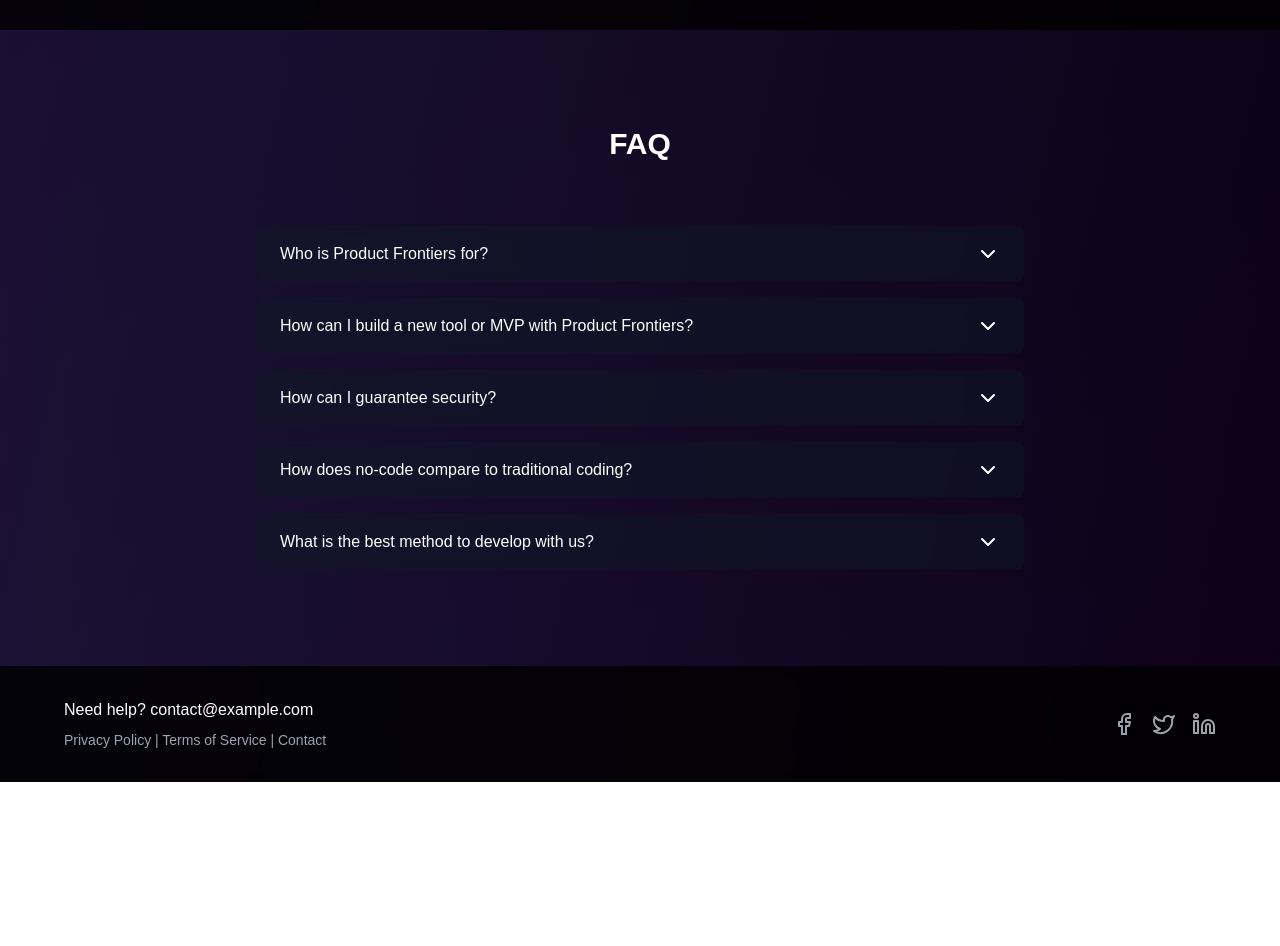
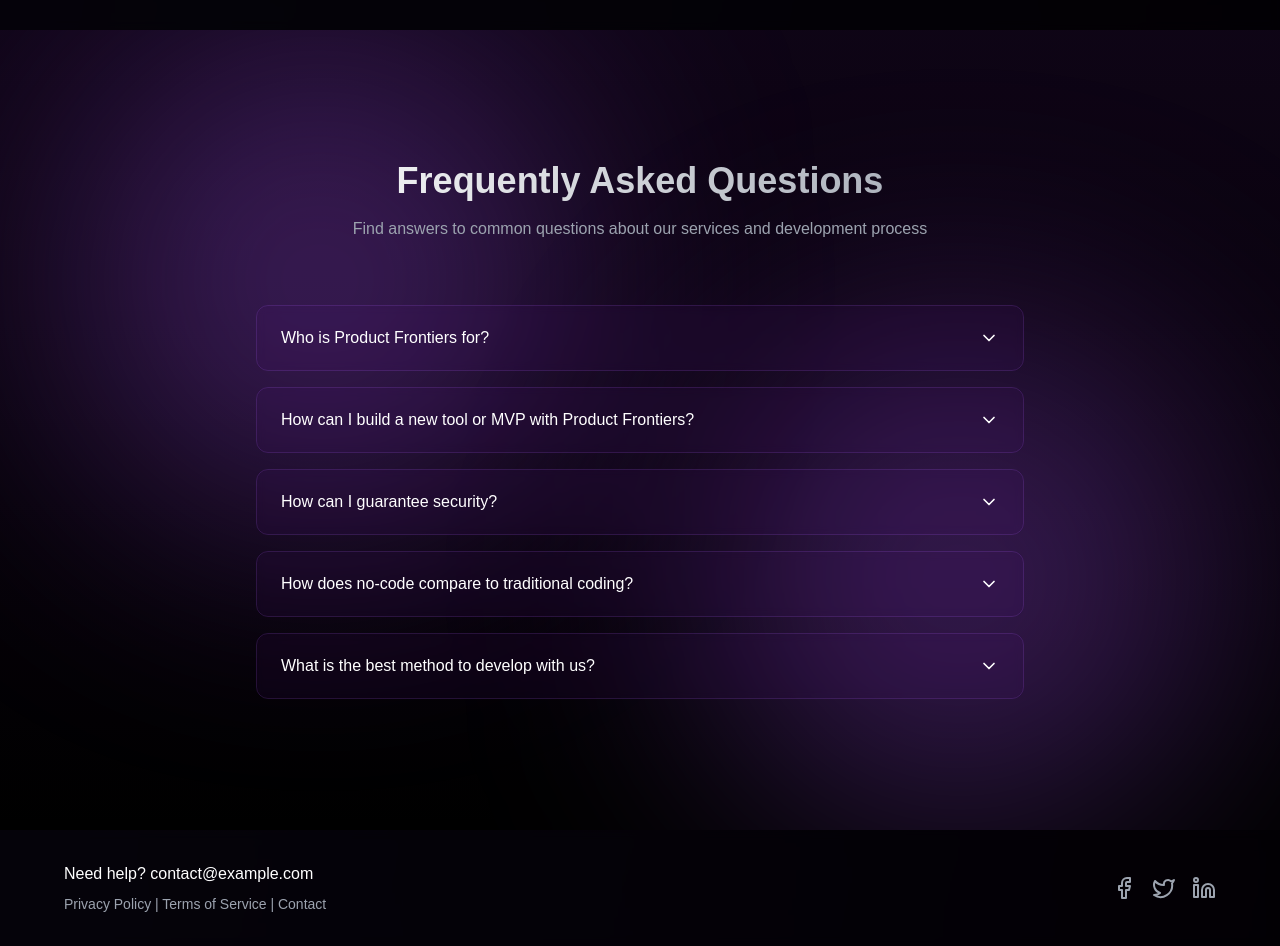
Before and after one commit to ake144/product, a Next.js app: page / in a window 1280 px wide. Shown: the part 4560-5506 px from the top of the page. Before the commit the page ends 5342 px from the top, so only its background shows below. Built offline with nearby package versions, Linux system fonts and the light colour scheme.

Commit message:
faq stuff

```diff
--- a/components/faq.tsx
+++ b/components/faq.tsx
@@ -1,8 +1,8 @@
-'use client'
+"use client"
 
-
-import { ChevronDown, ChevronUp } from "lucide-react"
+import { ChevronDown } from "lucide-react"
 import { useState } from "react"
+import { motion, AnimatePresence } from "framer-motion"
 
 const faqItems = [
   {
@@ -27,45 +27,68 @@
   }
 ]
 
-
-const FAQ=()=>{
-
+export default function FAQ() {
   const [openFaq, setOpenFaq] = useState<number | null>(null)
-
 
   const toggleFaq = (index: number) => {
     setOpenFaq(openFaq === index ? null : index)
   }
 
+  return (
+    <section className="relative min-h-screen w-full bg-black flex items-center justify-center py-24 px-4 overflow-hidden">
+      {/* Background gradient effects */}
+      <div className="absolute inset-0 bg-black">
+        <div className="absolute inset-0 bg-gradient-to-b from-purple-900/20 via-purple-900/10 to-transparent opacity-80" />
+        <div className="absolute top-0 left-1/4 -translate-x-1/2 w-[500px] h-[500px] bg-purple-500/30 rounded-full blur-[128px]" />
+        <div className="absolute bottom-0 right-1/4 translate-x-1/2 w-[500px] h-[500px] bg-purple-500/30 rounded-full blur-[128px]" />
+      </div>
 
+      <div className="relative max-w-3xl mx-auto w-full">
+        <div className="text-center mb-16 space-y-4">
+          <h2 className="text-4xl font-bold bg-gradient-to-r from-white to-gray-400 bg-clip-text text-transparent">
+            Frequently Asked Questions
+          </h2>
+          <p className="text-gray-400 max-w-2xl mx-auto">
+            Find answers to common questions about our services and development process
+          </p>
+        </div>
 
-    return(
-        <section className="py-24 px-4">
-            <div className="max-w-3xl mx-auto">
-              <h2 className="text-3xl font-bold text-white text-center mb-16">FAQ</h2>
         <div className="space-y-4">
           {faqItems.map((item, index) => (
-                  <div key={index} className="rounded-lg overflow-hidden">
+            <div
+              key={index}
+              className="group rounded-xl overflow-hidden border border-purple-500/20 backdrop-blur-sm"
+            >
               <button
-                      className="w-full px-6 py-4 flex items-center justify-between bg-gray-900/50 backdrop-blur-sm text-white hover:bg-gray-800/50 transition-colors"
+                className="w-full px-6 py-5 flex items-center justify-between bg-purple-900/10 text-white hover:bg-purple-900/20 transition-all duration-200"
                 onClick={() => toggleFaq(index)}
               >
-                      <span className="font-medium">{item.question}</span>
-                      {openFaq === index ? <ChevronUp /> : <ChevronDown />}
+                <span className="font-medium text-left">{item.question}</span>
+                <ChevronDown
+                  className={`w-5 h-5 transition-transform duration-200 ${
+                    openFaq === index ? "rotate-180" : ""
+                  }`}
+                />
               </button>
+              <AnimatePresence>
                 {openFaq === index && (
-                      <div className="px-6 py-4 bg-gray-800/30 backdrop-blur-sm">
-                        <p className="text-gray-300">{item.answer}</p>
+                  <motion.div
+                    initial={{ height: 0, opacity: 0 }}
+                    animate={{ height: "auto", opacity: 1 }}
+                    exit={{ height: 0, opacity: 0 }}
+                    transition={{ duration: 0.3 }}
+                    className="overflow-hidden"
+                  >
+                    <div className="px-6 py-5 bg-purple-900/5">
+                      <p className="text-gray-300 leading-relaxed">{item.answer}</p>
                     </div>
+                  </motion.div>
                 )}
+              </AnimatePresence>
             </div>
           ))}
         </div>
       </div>
     </section>
   )
-
 }
-
-
-export default FAQ
```
Lines whose indentation alone changed are shown as unchanged.
